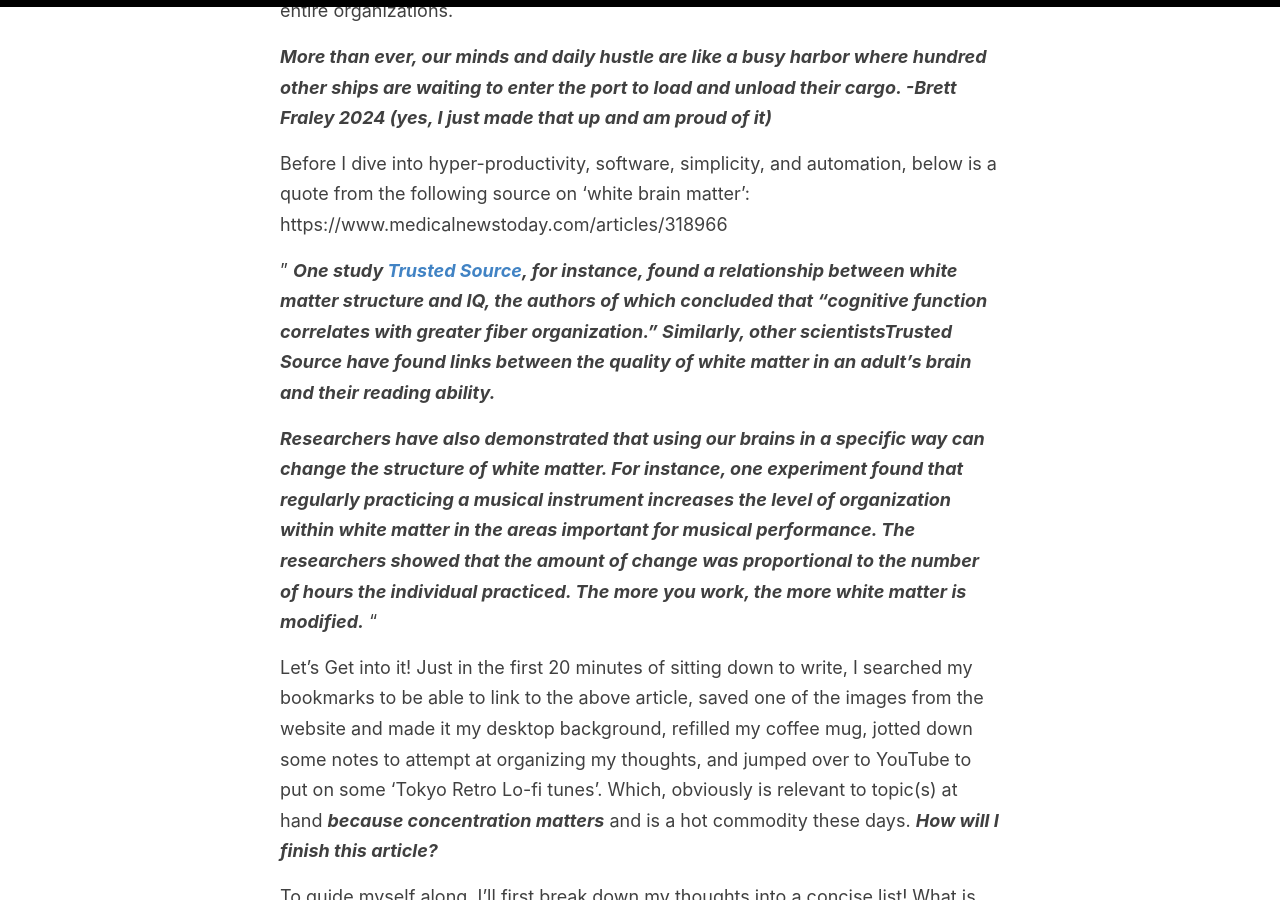
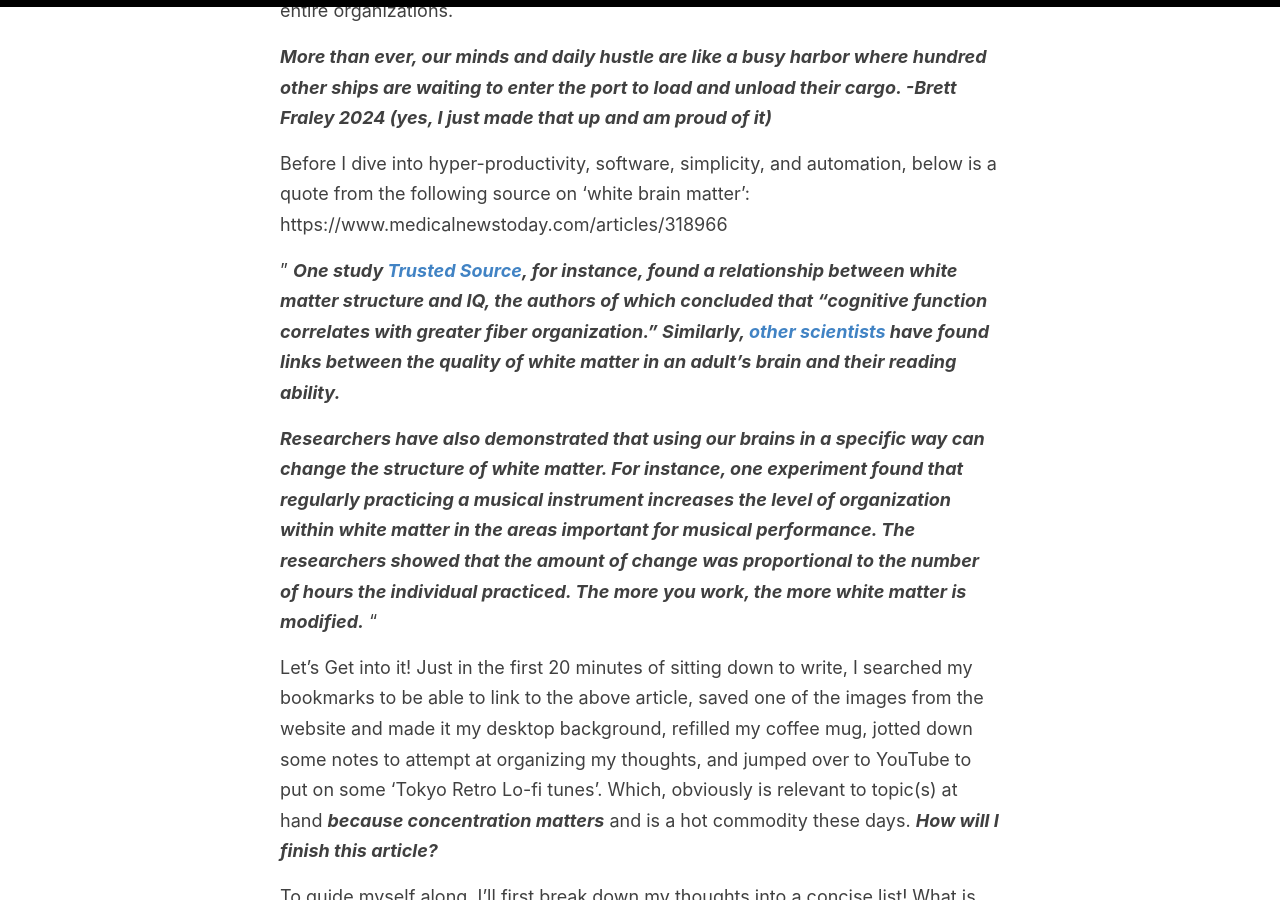
Before and after one commit to BrettFraley/BrettFraley.github.io, a Jekyll site: the page built from _posts/2024-01-22-on-enabling-incredible-productivity-through -software-organization-and-simplicity.md, in a window 1280 px wide and 900 px high, scrolled down 1143 px. Built offline with Jekyll 4.4.1, drawn with Linux system fonts in a browser that asks for light colours; nearby versions of some CDN libraries; our own code applies the rules of GitHub Pages for plain Markdown files.

Commit message:
productivity article edit update - wip

```diff
--- a/_posts/2024-01-22-on-enabling-incredible-productivity-through -software-organization-and-simplicity.md
+++ b/_posts/2024-01-22-on-enabling-incredible-productivity-through -software-organization-and-simplicity.md
@@ -22,7 +22,7 @@ and white brain matter of individuals and entire organizations.
 Before I dive into hyper-productivity, software, simplicity, and automation, below is a quote from the following source on 'white brain matter': https://www.medicalnewstoday.com/articles/318966
 
 "
-***One study [Trusted Source](https://www.ncbi.nlm.nih.gov/pmc/articles/PMC1859842/), for instance, found a relationship between white matter structure and IQ, the authors of which concluded that “cognitive function correlates with greater fiber organization.” Similarly, other scientistsTrusted Source have found links between the quality of white matter in an adult’s brain and their reading ability.***
+***One study [Trusted Source](https://www.ncbi.nlm.nih.gov/pmc/articles/PMC1859842/), for instance, found a relationship between white matter structure and IQ, the authors of which concluded that “cognitive function correlates with greater fiber organization.” Similarly, [other scientists](https://www.ncbi.nlm.nih.gov/pubmed/10719902) have found links between the quality of white matter in an adult’s brain and their reading ability.***
 
 ***Researchers have also demonstrated that using our brains in a specific way can change the structure of white matter. For instance, one experiment found that regularly practicing a musical instrument increases the level of organization within white matter in the areas important for musical performance. The researchers showed that the amount of change was proportional to the number of hours the individual practiced. The more you work, the more white matter is modified.***
 "
```
